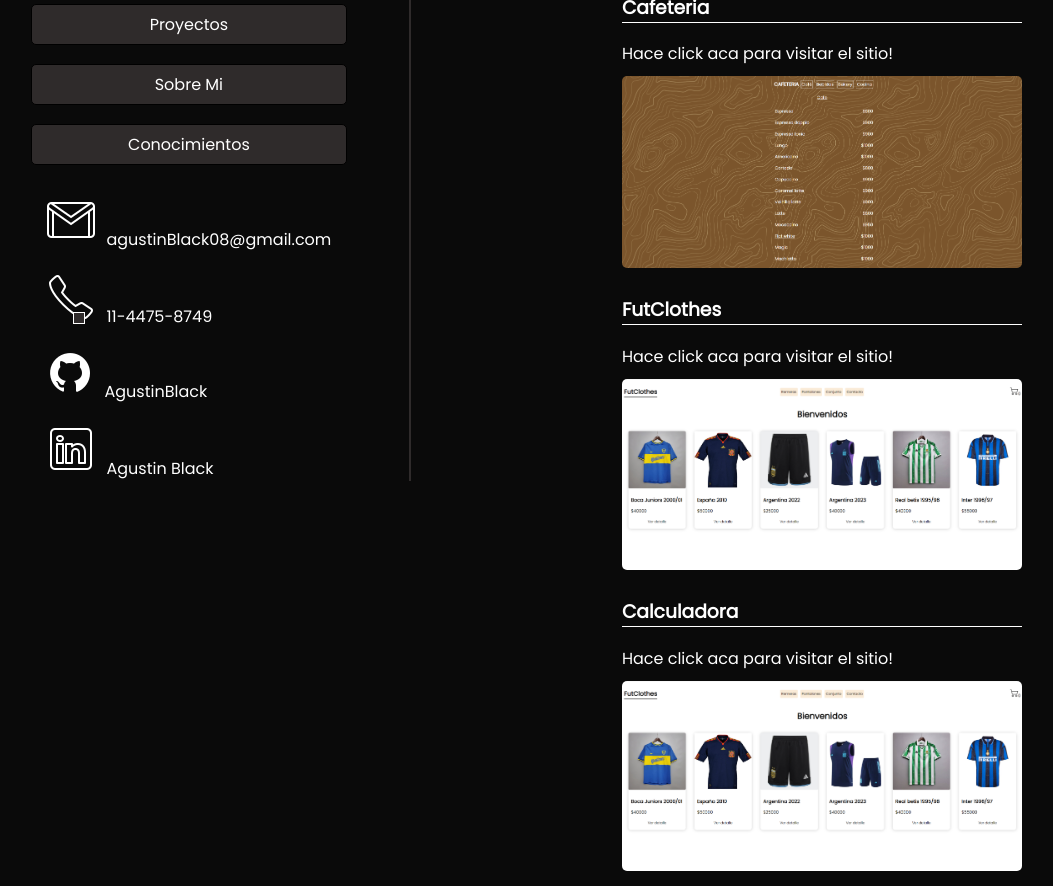
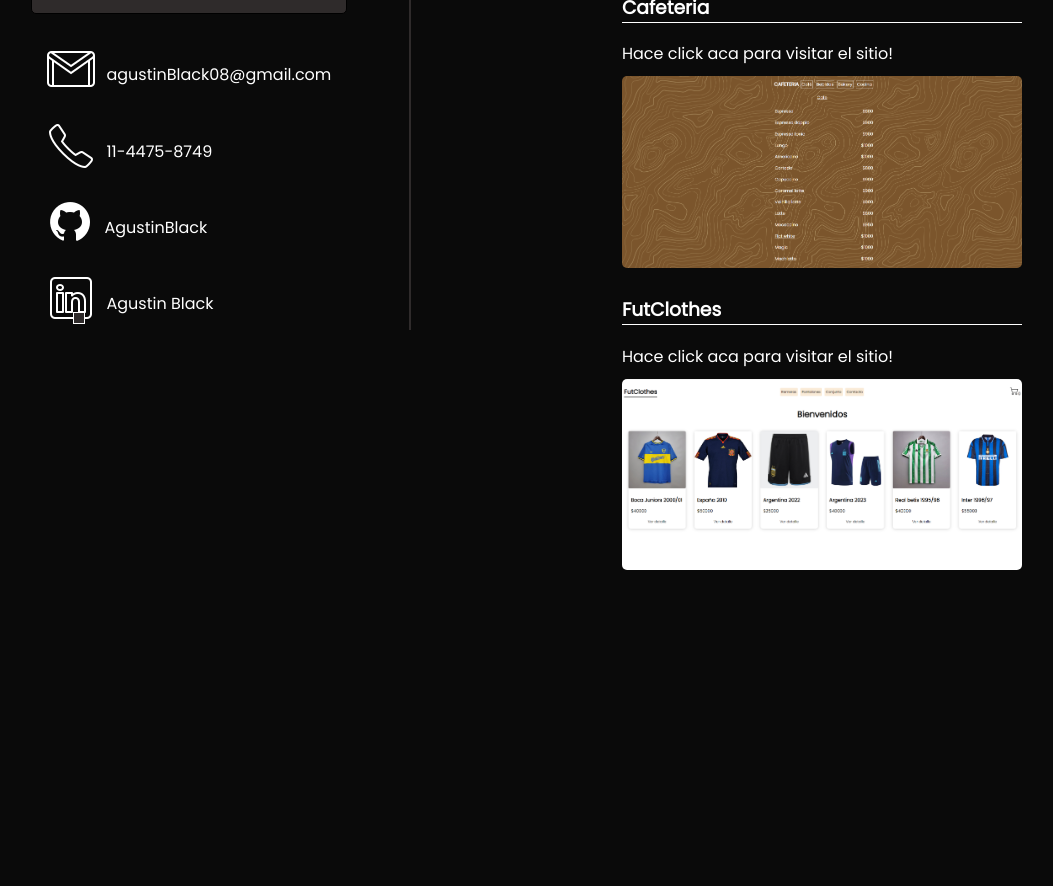
Before and after one commit to AgustinBlack/MiPortfolio, a React (Vite) app in the folder portfolio/: page /Proyectos in a window 1280 px wide. Shown: the part 620-1506 px from the top of the page, without its empty margins (55-1108 px from the left). After the commit the page ends 1205 px from the top, so only its background shows below. Built offline with nearby package versions, Linux system fonts and the light colour scheme.

Commit message:
Information actualized

```diff
--- a/portfolio/src/components/Inicio.jsx
+++ b/portfolio/src/components/Inicio.jsx
@@ -12,7 +12,7 @@
                 <img className={clases.inicioImg} src={foto} alt=""/>
                 <div>
                     <h3 className={clases.inicioTexto}>
-                        Hola! Mi nombre es Guillermo Agustin Black y tengo 19 años.
+                        Hola! Mi nombre es Guillermo Agustin Black y tengo 20 años.
                         <br/>
                         Soy Desarrollador Web. Este es mi <a href={cv} className={clases.inicioCv}>Curriculum Vitae.</a>
                         <br />
--- a/portfolio/src/components/Proyectos.jsx
+++ b/portfolio/src/components/Proyectos.jsx
@@ -27,11 +27,6 @@
                     <a className={clases.proyectoLinks} href="https://fut-retro.vercel.app/">Hace click aca para visitar el sitio!</a>
                     <a href="https://fut-retro.vercel.app/"><img src={futclothes} alt="" className={clases.proyectoImg}/></a>
                 </div>
-                <div className={clases.proyectoDiv}>
-                    <h3 className={clases.proyectoNombre}>Calculadora</h3>
-                    <a className={clases.proyectoLinks} href="https://calculadora-topaz-nine.vercel.app/">Hace click aca para visitar el sitio!</a>
-                    <a href="https://calculadora-topaz-nine.vercel.app/"><img src={futclothes} alt="" className={clases.proyectoImg}/></a>
-                </div>
             </div>
     )
 }
--- a/portfolio/src/styles/Contacto.module.css
+++ b/portfolio/src/styles/Contacto.module.css
@@ -9,7 +9,7 @@
 .contactoOpciones{
     display: flex;
     flex-direction: row;
-    align-items: baseline;
+    align-items: center;
     gap: 10px;
 }
 
```
